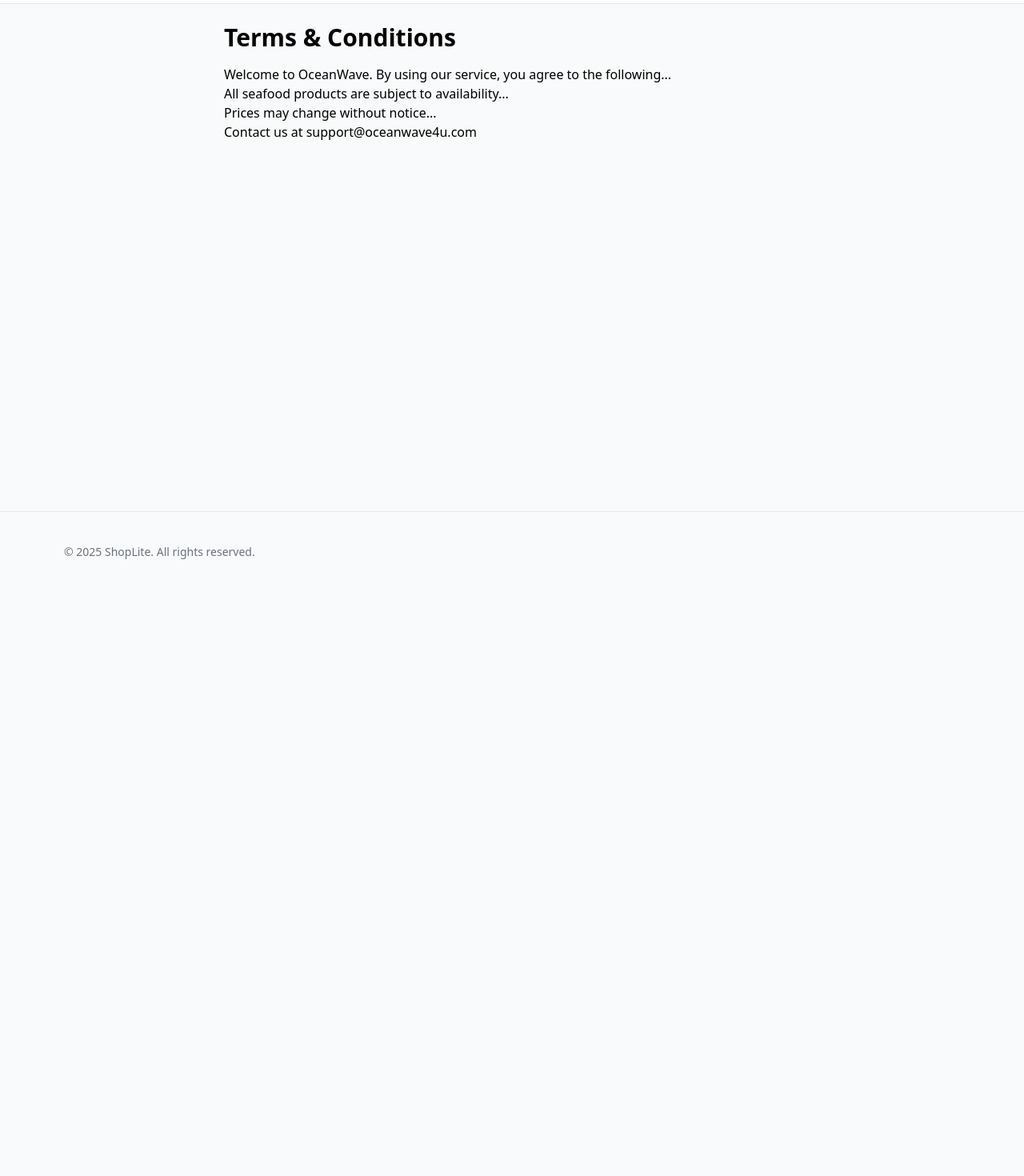
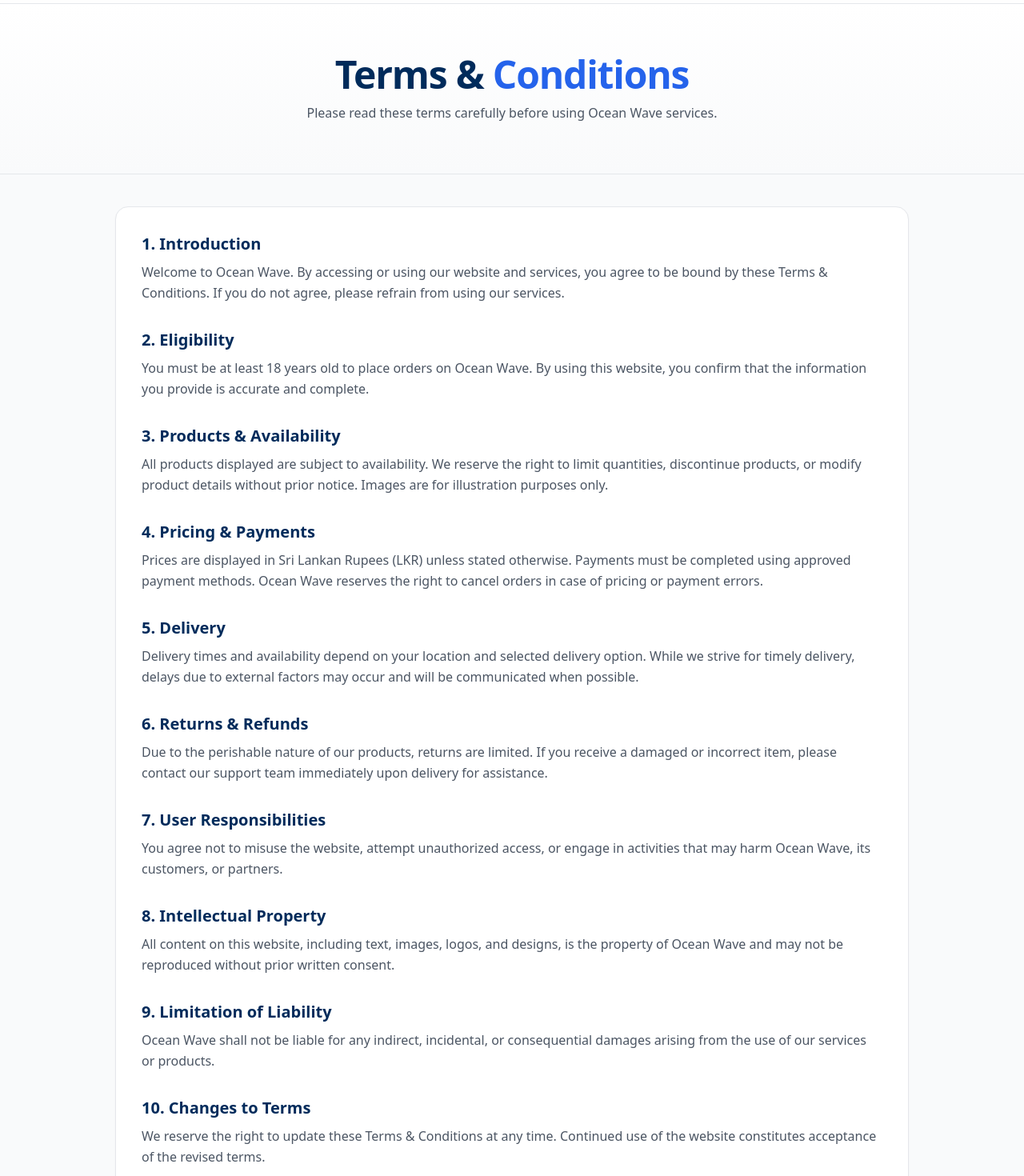
Before and after one commit to sanudageenaka/seafood-ecommerce-app, a React (Vite) app in the folder frontend/: page /terms-and-conditions in a window 1280 px wide. Shown: the part 60-1530 px from the top of the page at 80% size. Before the commit the page ends 800 px from the top, so only its background shows below. Built offline with nearby package versions, Linux system fonts and the light colour scheme; no server answers.

Commit message:
#5
Updated Privacy policy and terms & conditions page

```diff
--- a/frontend/src/pages/PrivacyPolicy.jsx
+++ b/frontend/src/pages/PrivacyPolicy.jsx
@@ -1,11 +1,111 @@
+import React from "react";
+
 export default function PrivacyPolicy() {
   return (
-    <div className="p-6 max-w-3xl mx-auto">
-      <h1 className="text-3xl font-bold mb-4">Privacy Policy</h1>
-      <p>At OceanWave, we are committed to protecting your personal data...</p>
-      <p>We collect name, email, location, payment details for checkout...</p>
-      <p>We do not sell your information to any third party...</p>
-      <p>Contact us at support@oceanwave4u.com</p>
+    <div className="flex flex-col min-h-screen">
+      {/* Hero – match Home styling */}
+      <section className="bg-gradient-to-b from-white to-gray-50 border-b">
+        <div className="max-w-6xl mx-auto px-4 py-16 text-center">
+          <h1 className="text-4xl md:text-5xl font-extrabold tracking-tight text-[#002B5B]">
+            Privacy <span className="text-blue-600">Policy</span>
+          </h1>
+          <p className="mt-3 text-gray-600 max-w-2xl mx-auto">
+            Your privacy is important to us. This policy explains how Ocean Wave collects,
+            uses, and protects your personal information.
+          </p>
+        </div>
+      </section>
+
+      {/* Content */}
+      <main className="max-w-5xl mx-auto px-4 py-10 w-full">
+        <div className="bg-white rounded-2xl border shadow-sm p-8 space-y-8">
+          <section>
+            <h2 className="text-xl font-bold text-[#002B5B]">1. Introduction</h2>
+            <p className="mt-2 text-gray-600 leading-relaxed">
+              Ocean Wave is committed to protecting your privacy. This Privacy Policy outlines
+              how we collect, use, store, and safeguard your information when you use our
+              website and services.
+            </p>
+          </section>
+
+          <section>
+            <h2 className="text-xl font-bold text-[#002B5B]">2. Information We Collect</h2>
+            <p className="mt-2 text-gray-600 leading-relaxed">
+              We may collect personal information such as your name, contact details, delivery
+              address, payment-related information, and order history when you place an order
+              or contact us.
+            </p>
+          </section>
+
+          <section>
+            <h2 className="text-xl font-bold text-[#002B5B]">3. How We Use Your Information</h2>
+            <p className="mt-2 text-gray-600 leading-relaxed">
+              Your information is used to process orders, manage deliveries, provide customer
+              support, improve our services, and communicate important updates related to your
+              orders or our platform.
+            </p>
+          </section>
+
+          <section>
+            <h2 className="text-xl font-bold text-[#002B5B]">4. Data Sharing & Disclosure</h2>
+            <p className="mt-2 text-gray-600 leading-relaxed">
+              We do not sell or rent your personal information. Data may be shared only with
+              trusted partners such as delivery providers and payment gateways, strictly for
+              service fulfillment purposes.
+            </p>
+          </section>
+
+          <section>
+            <h2 className="text-xl font-bold text-[#002B5B]">5. Payment Security</h2>
+            <p className="mt-2 text-gray-600 leading-relaxed">
+              Payments are processed through secure third-party payment gateways. Ocean Wave
+              does not store your card or banking details on its servers.
+            </p>
+          </section>
+
+          <section>
+            <h2 className="text-xl font-bold text-[#002B5B]">6. Cookies & Tracking</h2>
+            <p className="mt-2 text-gray-600 leading-relaxed">
+              Our website may use cookies to enhance your browsing experience, analyze traffic,
+              and improve functionality. You can manage cookie preferences through your
+              browser settings.
+            </p>
+          </section>
+
+          <section>
+            <h2 className="text-xl font-bold text-[#002B5B]">7. Data Protection</h2>
+            <p className="mt-2 text-gray-600 leading-relaxed">
+              We implement reasonable security measures to protect your personal data from
+              unauthorized access, alteration, or disclosure.
+            </p>
+          </section>
+
+          <section>
+            <h2 className="text-xl font-bold text-[#002B5B]">8. User Rights</h2>
+            <p className="mt-2 text-gray-600 leading-relaxed">
+              You have the right to request access to, correction of, or deletion of your
+              personal information, subject to applicable legal requirements.
+            </p>
+          </section>
+
+          <section>
+            <h2 className="text-xl font-bold text-[#002B5B]">9. Policy Updates</h2>
+            <p className="mt-2 text-gray-600 leading-relaxed">
+              This Privacy Policy may be updated from time to time. Any changes will be
+              reflected on this page, and continued use of our services indicates acceptance
+              of the updated policy.
+            </p>
+          </section>
+
+          <section>
+            <h2 className="text-xl font-bold text-[#002B5B]">10. Contact Us</h2>
+            <p className="mt-2 text-gray-600 leading-relaxed">
+              If you have any questions or concerns regarding this Privacy Policy, please
+              contact us through the official communication channels listed on our website.
+            </p>
+          </section>
+        </div>
+      </main>
     </div>
   );
 }
--- a/frontend/src/pages/TermsAndConditions.jsx
+++ b/frontend/src/pages/TermsAndConditions.jsx
@@ -1,11 +1,117 @@
+import React from "react";
+
 export default function TermsAndConditions() {
   return (
-    <div className="p-6 max-w-3xl mx-auto">
-      <h1 className="text-3xl font-bold mb-4">Terms & Conditions</h1>
-      <p>Welcome to OceanWave. By using our service, you agree to the following...</p>
-      <p>All seafood products are subject to availability...</p>
-      <p>Prices may change without notice...</p>
-      <p>Contact us at support@oceanwave4u.com</p>
+    <div className="flex flex-col min-h-screen">
+      {/* Hero – match Home styling */}
+      <section className="bg-gradient-to-b from-white to-gray-50 border-b">
+        <div className="max-w-6xl mx-auto px-4 py-16 text-center">
+          <h1 className="text-4xl md:text-5xl font-extrabold tracking-tight text-[#002B5B]">
+            Terms & <span className="text-blue-600">Conditions</span>
+          </h1>
+          <p className="mt-3 text-gray-600 max-w-2xl mx-auto">
+            Please read these terms carefully before using Ocean Wave services.
+          </p>
+        </div>
+      </section>
+
+      {/* Content */}
+      <main className="max-w-5xl mx-auto px-4 py-10 w-full">
+        <div className="bg-white rounded-2xl border shadow-sm p-8 space-y-8">
+          <section>
+            <h2 className="text-xl font-bold text-[#002B5B]">1. Introduction</h2>
+            <p className="mt-2 text-gray-600 leading-relaxed">
+              Welcome to Ocean Wave. By accessing or using our website and services, you agree
+              to be bound by these Terms & Conditions. If you do not agree, please refrain from
+              using our services.
+            </p>
+          </section>
+
+          <section>
+            <h2 className="text-xl font-bold text-[#002B5B]">2. Eligibility</h2>
+            <p className="mt-2 text-gray-600 leading-relaxed">
+              You must be at least 18 years old to place orders on Ocean Wave. By using this
+              website, you confirm that the information you provide is accurate and complete.
+            </p>
+          </section>
+
+          <section>
+            <h2 className="text-xl font-bold text-[#002B5B]">3. Products & Availability</h2>
+            <p className="mt-2 text-gray-600 leading-relaxed">
+              All products displayed are subject to availability. We reserve the right to limit
+              quantities, discontinue products, or modify product details without prior notice.
+              Images are for illustration purposes only.
+            </p>
+          </section>
+
+          <section>
+            <h2 className="text-xl font-bold text-[#002B5B]">4. Pricing & Payments</h2>
+            <p className="mt-2 text-gray-600 leading-relaxed">
+              Prices are displayed in Sri Lankan Rupees (LKR) unless stated otherwise. Payments
+              must be completed using approved payment methods. Ocean Wave reserves the right
+              to cancel orders in case of pricing or payment errors.
+            </p>
+          </section>
+
+          <section>
+            <h2 className="text-xl font-bold text-[#002B5B]">5. Delivery</h2>
+            <p className="mt-2 text-gray-600 leading-relaxed">
+              Delivery times and availability depend on your location and selected delivery
+              option. While we strive for timely delivery, delays due to external factors may
+              occur and will be communicated when possible.
+            </p>
+          </section>
+
+          <section>
+            <h2 className="text-xl font-bold text-[#002B5B]">6. Returns & Refunds</h2>
+            <p className="mt-2 text-gray-600 leading-relaxed">
+              Due to the perishable nature of our products, returns are limited. If you receive
+              a damaged or incorrect item, please contact our support team immediately upon
+              delivery for assistance.
+            </p>
+          </section>
+
+          <section>
+            <h2 className="text-xl font-bold text-[#002B5B]">7. User Responsibilities</h2>
+            <p className="mt-2 text-gray-600 leading-relaxed">
+              You agree not to misuse the website, attempt unauthorized access, or engage in
+              activities that may harm Ocean Wave, its customers, or partners.
+            </p>
+          </section>
+
+          <section>
+            <h2 className="text-xl font-bold text-[#002B5B]">8. Intellectual Property</h2>
+            <p className="mt-2 text-gray-600 leading-relaxed">
+              All content on this website, including text, images, logos, and designs, is the
+              property of Ocean Wave and may not be reproduced without prior written consent.
+            </p>
+          </section>
+
+          <section>
+            <h2 className="text-xl font-bold text-[#002B5B]">9. Limitation of Liability</h2>
+            <p className="mt-2 text-gray-600 leading-relaxed">
+              Ocean Wave shall not be liable for any indirect, incidental, or consequential
+              damages arising from the use of our services or products.
+            </p>
+          </section>
+
+          <section>
+            <h2 className="text-xl font-bold text-[#002B5B]">10. Changes to Terms</h2>
+            <p className="mt-2 text-gray-600 leading-relaxed">
+              We reserve the right to update these Terms & Conditions at any time. Continued
+              use of the website constitutes acceptance of the revised terms.
+            </p>
+          </section>
+
+          <section>
+            <h2 className="text-xl font-bold text-[#002B5B]">11. Contact Information</h2>
+            <p className="mt-2 text-gray-600 leading-relaxed">
+              If you have any questions regarding these Terms & Conditions, please contact us
+              through our official communication channels listed on the website.
+            </p>
+          </section>
+        </div>
+      </main>
     </div>
   );
 }
```
